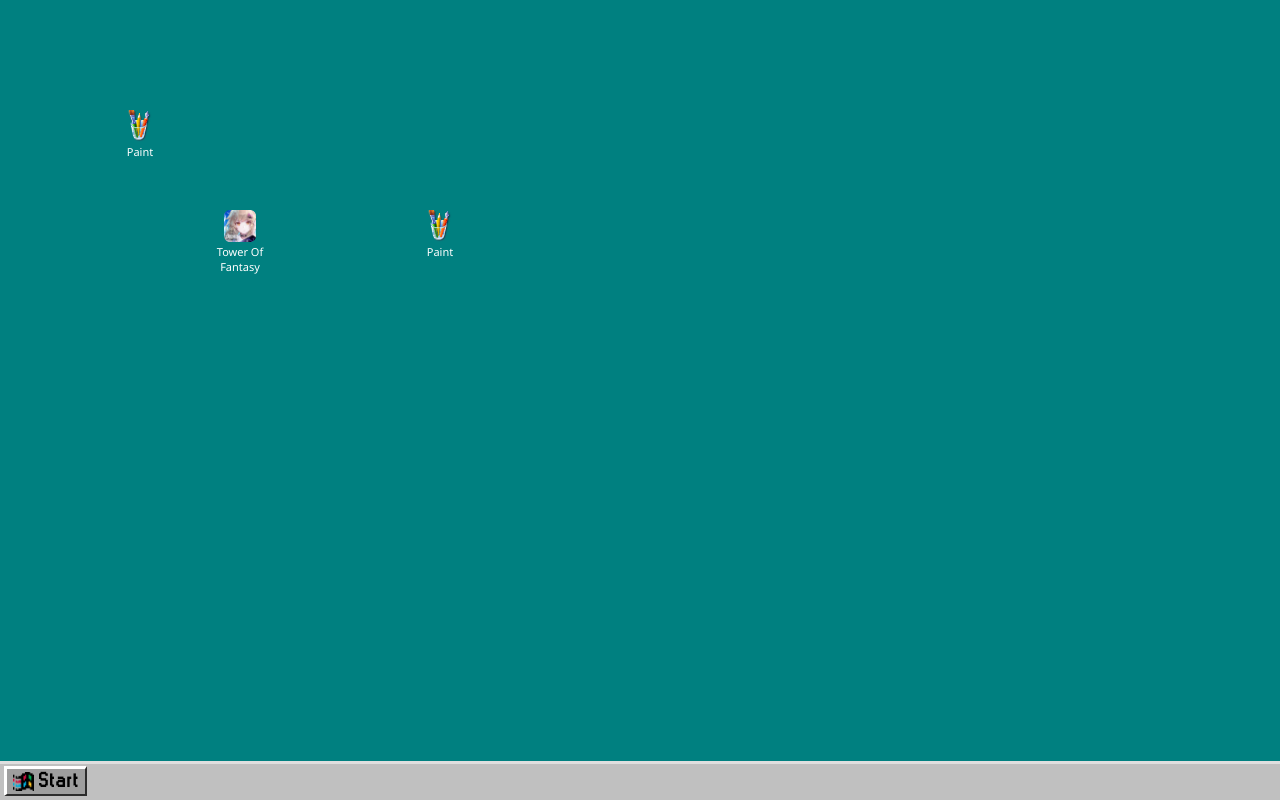
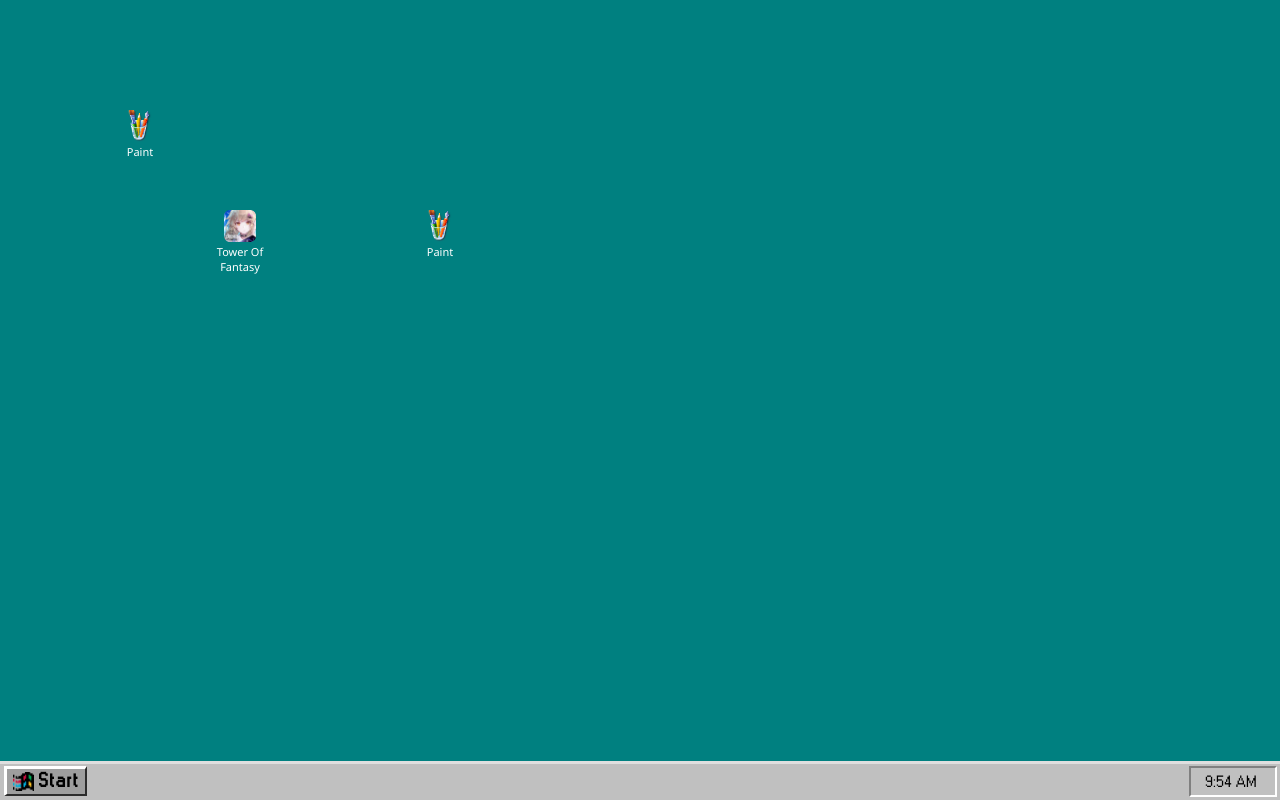
Before and after one commit to StrixWL/1337-os, a React (Vite) app: page / in a window 1280 px wide. Built offline with nearby package versions, Linux system fonts and the light colour scheme; grey boxes are pictures that could not be loaded.

Commit message:
feat(taskbar): add time

```diff
--- a/src/StrixOS/Taskbar/Taskbar.module.scss
+++ b/src/StrixOS/Taskbar/Taskbar.module.scss
@@ -43,3 +43,25 @@ $font-main: "w95fa";
 		height: 80%;
 	}
 }
+
+.system-tray {
+	font-family: $font-main;
+	text-wrap: nowrap;
+	margin: 3px;
+	margin-top: 2px;
+	border: 2px solid white;
+	border-top-color: #808080;
+	border-left-color: #808080;
+	min-width: 84px;
+}
+
+.time {
+	margin: 5px 14px;
+	position: relative;
+	top: 2px;
+}
+
+.opened-windows {
+	width: 100%;
+	height: 100%;
+}
--- a/src/StrixOS/Taskbar/index.tsx
+++ b/src/StrixOS/Taskbar/index.tsx
@@ -1,13 +1,45 @@
 import styles from "./Taskbar.module.scss";
 import windowsIcon from "../../assets/win.png";
+import { useEffect, useState } from "react";
+
+const getTime = () => {
+	const date = new Date();
+	let hours = date.getHours();
+	const minutes = date.getMinutes();
+	const ampm = hours >= 12 ? "PM" : "AM";
+
+	hours = hours % 12;
+	hours = hours ? hours : 12;
+
+	const formattedTime = `${hours}:${
+		minutes < 10 ? "0" : ""
+	}${minutes} ${ampm}`;
+	return formattedTime;
+};
 
 const Taskbar = () => {
+	const [time, setTime] = useState(getTime())
+	useEffect(() => {
+		const date = new Date();
+		let seconds = date.getSeconds();
+		setTimeout(() => {
+			setTime(getTime())
+			setInterval(() => {
+				setTime(getTime())
+			}, 60000)
+		}, 60000 - seconds * 1000)
+	}, [])
 	return (
 		<div className={styles["Taskbar"]}>
 			<button className={styles["start"]}>
 				<img src={windowsIcon} />
 				Start
 			</button>
+			<div className={styles["opened-windows"]}>
+			</div>
+			<div className={styles["system-tray"]}>
+				<div className={styles["time"]}>{time}</div>
+			</div>
 		</div>
 	);
 };
```
